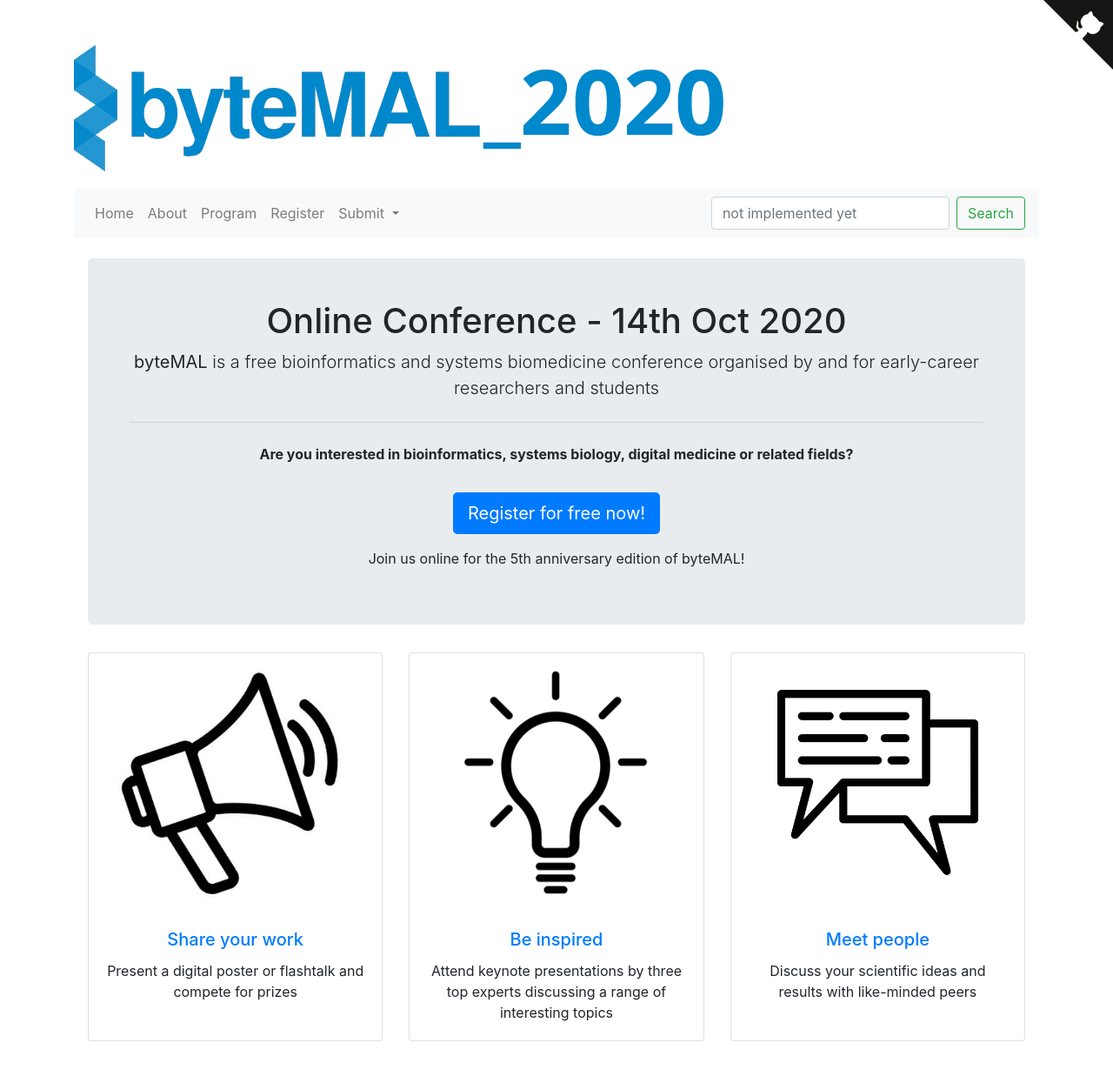
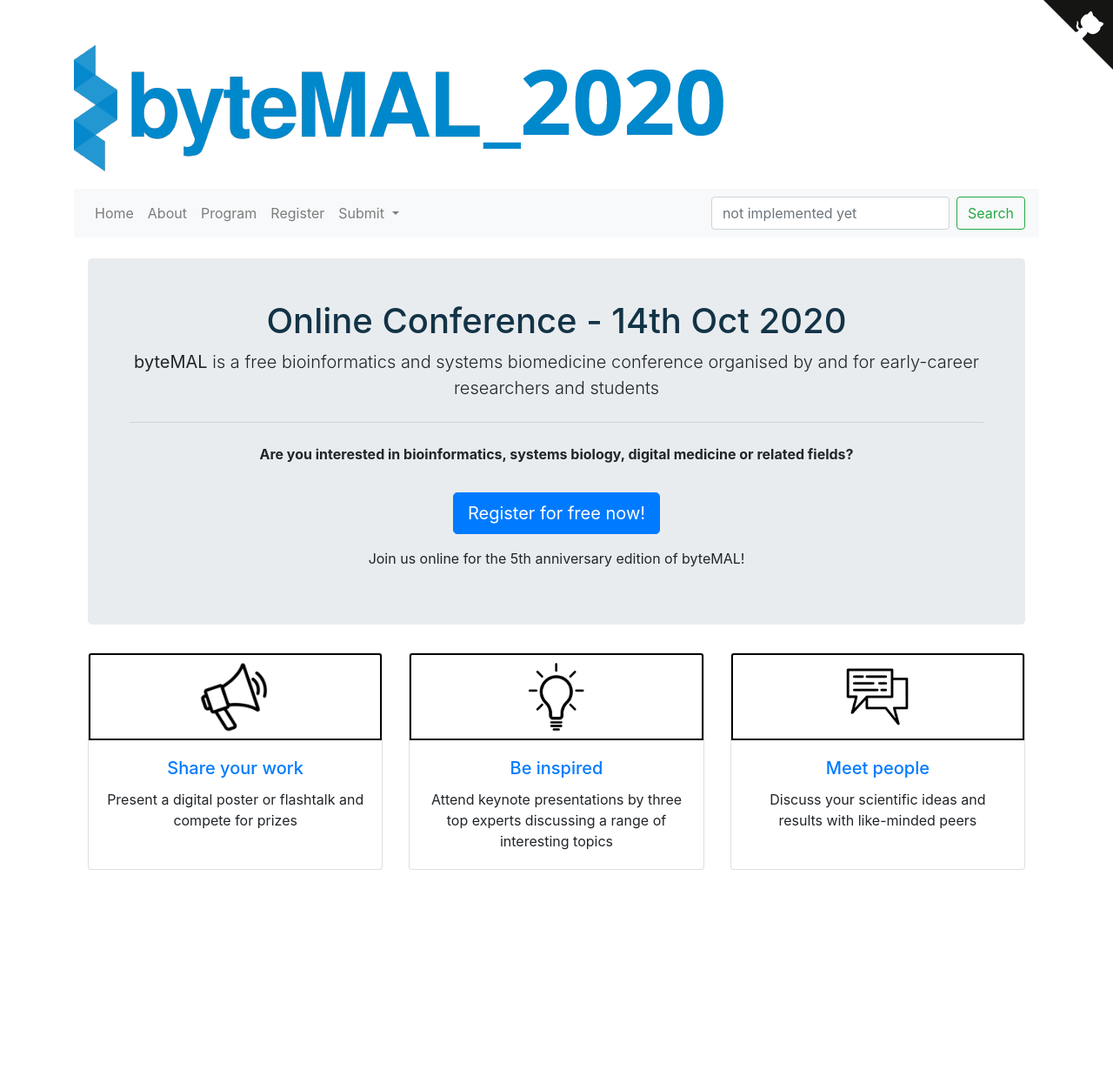
Before and after one commit to bytemal/bytemal-2020, a Jekyll site: the page built from index.html, in a window 1280 px wide. Shown: the whole page at 87% size. Built offline with Jekyll 4.4.1, drawn with Linux system fonts in a browser that asks for light colours; after the commit the page ends 1048 px from its top, so only the background shows below that.

Commit message:
css fixing

```diff
--- a/_layouts/default.html
+++ b/_layouts/default.html
@@ -8,7 +8,7 @@
 	<!-- Bootstrap CSS -->
     	<link rel="stylesheet" href="https://stackpath.bootstrapcdn.com/bootstrap/4.5.0/css/bootstrap.min.css" integrity="sha384-9aIt2nRpC12Uk9gS9baDl411NQApFmC26EwAOH8WgZl5MYYxFfc+NcPb1dKGj7Sk" crossorigin="anonymous">
 	<!-- link to main stylesheet -->
-	<link rel="stylesheet" type="text/scss" href="/bytemal-2020/css/main.scss">
+	<link rel="stylesheet" type="text/css" href="/bytemal-2020/css/main.css">
 
 </head>
 
--- a/css/main.css
+++ b/css/main.css
@@ -2,13 +2,6 @@
 html { overflow-y: scroll; }
 
 h1, h2, h3, h4 { color: #133346; }
-
-/* fix overflowing jumbotron title on homepage */
-@include media-breakpoint-up(sm) {
-  display-4 {
-    font-size: 2rem;
-  }
-}
 
 /* keynote horizontal card pics */
 .card-img{
```
